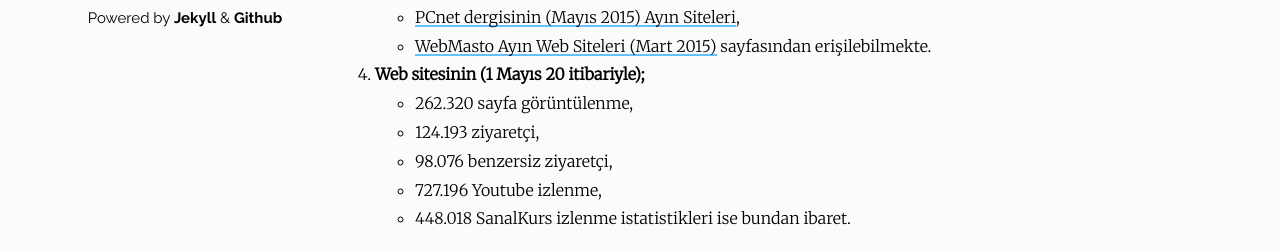
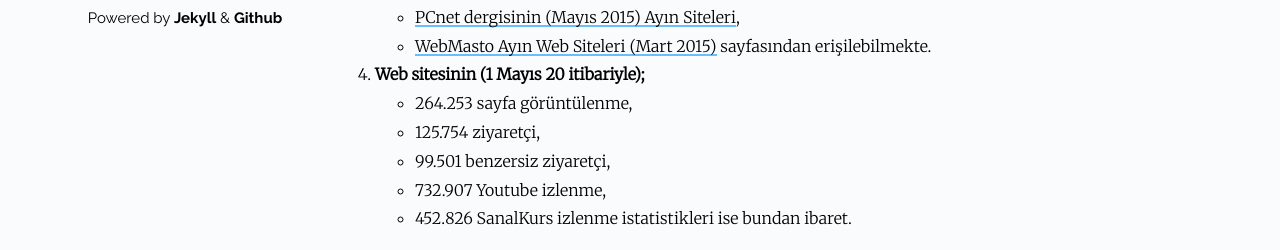
Before and after one commit to Umut-D/umutd.com, a Jekyll site: the page built from pages/ben.md, in a window 1280 px wide and 900 px high, scrolled down 1031 px. Shown: the part 647-897 px from the top of the window. Built offline with Jekyll 4.4.1, drawn with Linux system fonts in a browser that asks for light colours.

Commit message:
Ben Sayfasi Guncellendi

```diff
--- a/pages/ben.md
+++ b/pages/ben.md
@@ -26,8 +26,8 @@ Bilişimi, işini ve tüm hayvanatı çok seven, Microsoft'un gözdesi C#'a bay
 - [PCnet dergisinin (Mayıs 2015) Ayın Siteleri](/images/bahsedenler/pcnet.jpg),
 - [WebMasto Ayın Web Siteleri (Mart 2015)](http://www.webmasto.com/webmasto-ayin-web-siteleri-mart-2015){:target="_blank"} sayfasından erişilebilmekte.
 4. **Web sitesinin (1 Mayıs 20 itibariyle);**
-- 262.320 sayfa görüntülenme,
-- 124.193 ziyaretçi,
-- 98.076 benzersiz ziyaretçi,
-- 727.196 Youtube izlenme,
-- 448.018 SanalKurs izlenme istatistikleri ise bundan ibaret.
+- 264.253 sayfa görüntülenme,
+- 125.754 ziyaretçi,
+- 99.501 benzersiz ziyaretçi,
+- 732.907 Youtube izlenme,
+- 452.826 SanalKurs izlenme istatistikleri ise bundan ibaret.
```
